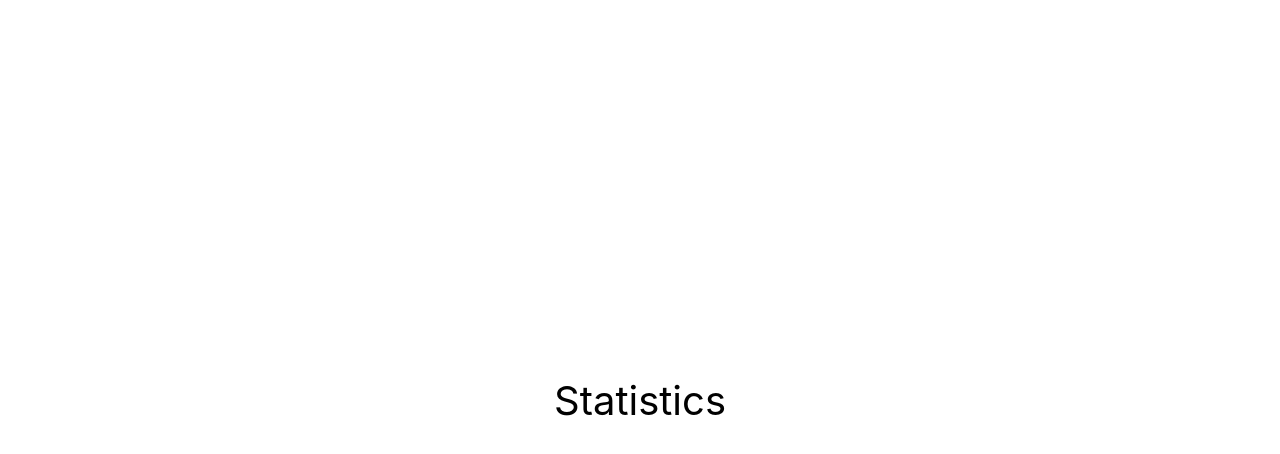
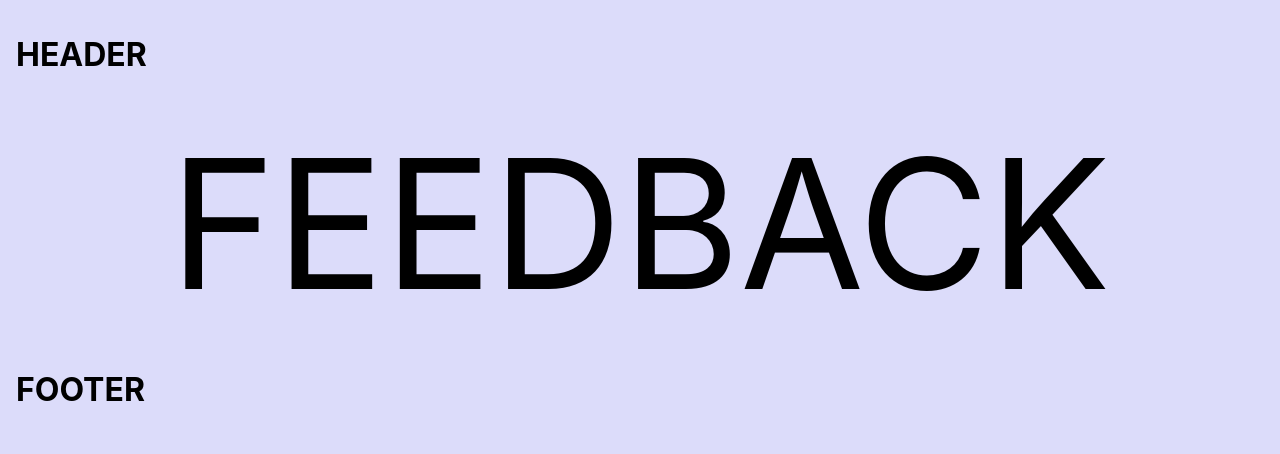
Before and after one commit to Liettualainen/Statistics, a React (Create React App) app: page / in a window 1280 px wide. Shown: the top 454 px of the page. Built offline with nearby package versions, Linux system fonts and the light colour scheme.

Commit message:
startpoint

```diff
--- a/package.json
+++ b/package.json
@@ -7,9 +7,11 @@
     "@testing-library/jest-dom": "^5.16.3",
     "@testing-library/react": "^12.1.4",
     "@testing-library/user-event": "^13.5.0",
+    "modern-normalize": "^3.0.0",
     "react": "^18.1.0",
     "react-dom": "^18.1.0",
     "react-scripts": "5.0.1",
+    "styled-components": "^6.1.12",
     "web-vitals": "^2.1.3"
   },
   "scripts": {
--- a/src/components/App.jsx
+++ b/src/components/App.jsx
@@ -1,16 +1,13 @@
+import { Layout } from './Layout/Layout';
+import { GlobalStyle } from './GlobalStyle';
+
+import { Feedback } from './FeedbackStatistis/Feedback';
+
 export const App = () => {
   return (
-    <div
-      style={{
-        height: '100vh',
-        display: 'flex',
-        justifyContent: 'center',
-        alignItems: 'center',
-        fontSize: 40,
-        color: '#010101'
-      }}
-    >
-   Statistics
-    </div>
+    <Layout>
+      <GlobalStyle/>
+      <Feedback />
+    </Layout>
   );
 };
--- /dev/null
+++ b/src/components/FeedbackStatistis/Feedback.js
@@ -0,0 +1,7 @@
+import { Feedbackstyle } from "./Feedback.styled";
+
+export const Feedback = () => {
+  return (
+<Feedbackstyle>FEEDBACK</Feedbackstyle>
+  );
+};
--- /dev/null
+++ b/src/components/FeedbackStatistis/Feedback.styled.js
@@ -0,0 +1,5 @@
+import styled from 'styled-components';
+
+export const Feedbackstyle = styled.span`
+font-size: 180px;
+`
--- /dev/null
+++ b/src/components/GlobalStyle.js
@@ -0,0 +1,20 @@
+import { createGlobalStyle } from 'styled-components';
+import 'modern-normalize';
+
+export const GlobalStyle = createGlobalStyle`
+body {
+    background-color: rgb(220,220,250);
+  font-family: -apple-system, BlinkMacSystemFont, 'Segoe UI', 'Roboto', 'Oxygen',
+    'Ubuntu', 'Cantarell', 'Fira Sans', 'Droid Sans', 'Helvetica Neue',
+    sans-serif;
+  -webkit-font-smoothing: antialiased;
+  -moz-osx-font-smoothing: grayscale;
+}
+
+code {
+  font-family: source-code-pro, Menlo, Monaco, Consolas, 'Courier New',
+    monospace;
+}
+
+}
+`
--- /dev/null
+++ b/src/components/Layout/Layout.js
@@ -0,0 +1,11 @@
+import {Container, Main} from './Layout.styled'
+
+export const Layout = ({ children }) => {
+   return (
+      < Container>
+         <header><h1>HEADER</h1></header>
+         <Main>{ children}</Main>
+         <footer><h1>FOOTER</h1></footer>
+      </ Container>
+   )
+}
--- /dev/null
+++ b/src/components/Layout/Layout.styled.js
@@ -0,0 +1,19 @@
+import styled from 'styled-components';
+
+export const Container = styled.div`
+display: flex;
+flex-direction: column;
+gap: 24px;
+padding: 16px;
+`
+export const Main = styled.div`
+margin-left: "auto";
+margin-right:"auto";
+margin:0;
+padding: 0;
+ display: flex;
+ flex-direction: row;
+ flex-wrap: wrap;
+justify-content: space-around;
+   text-align: center;
+`
```
Also changed, not shown: src/components/ContactBook/ContactBook.js (added), src/components/ContactBook/ContactBook.styled.js (added), 1 other file (tests, documents, lock files or other folders).
